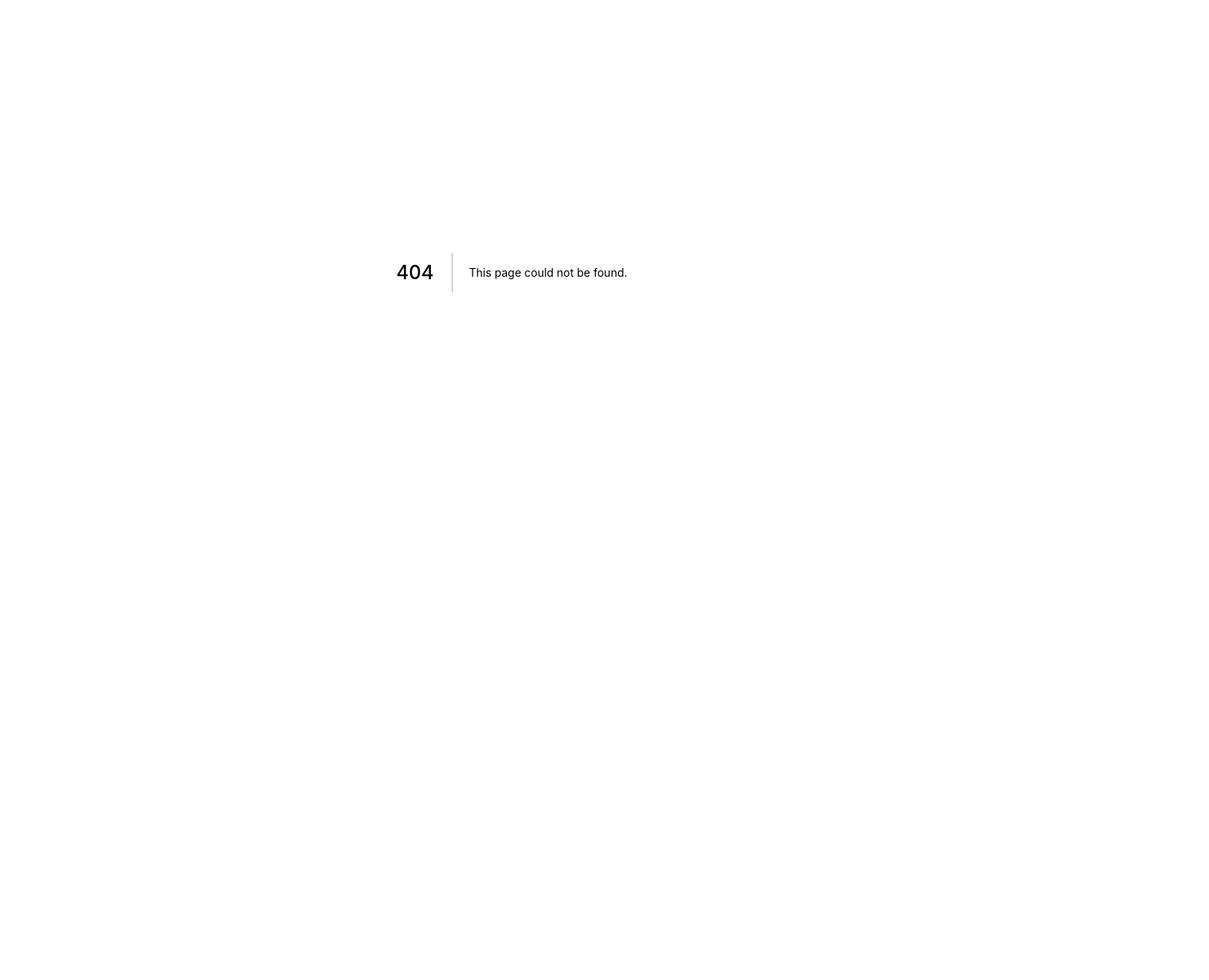
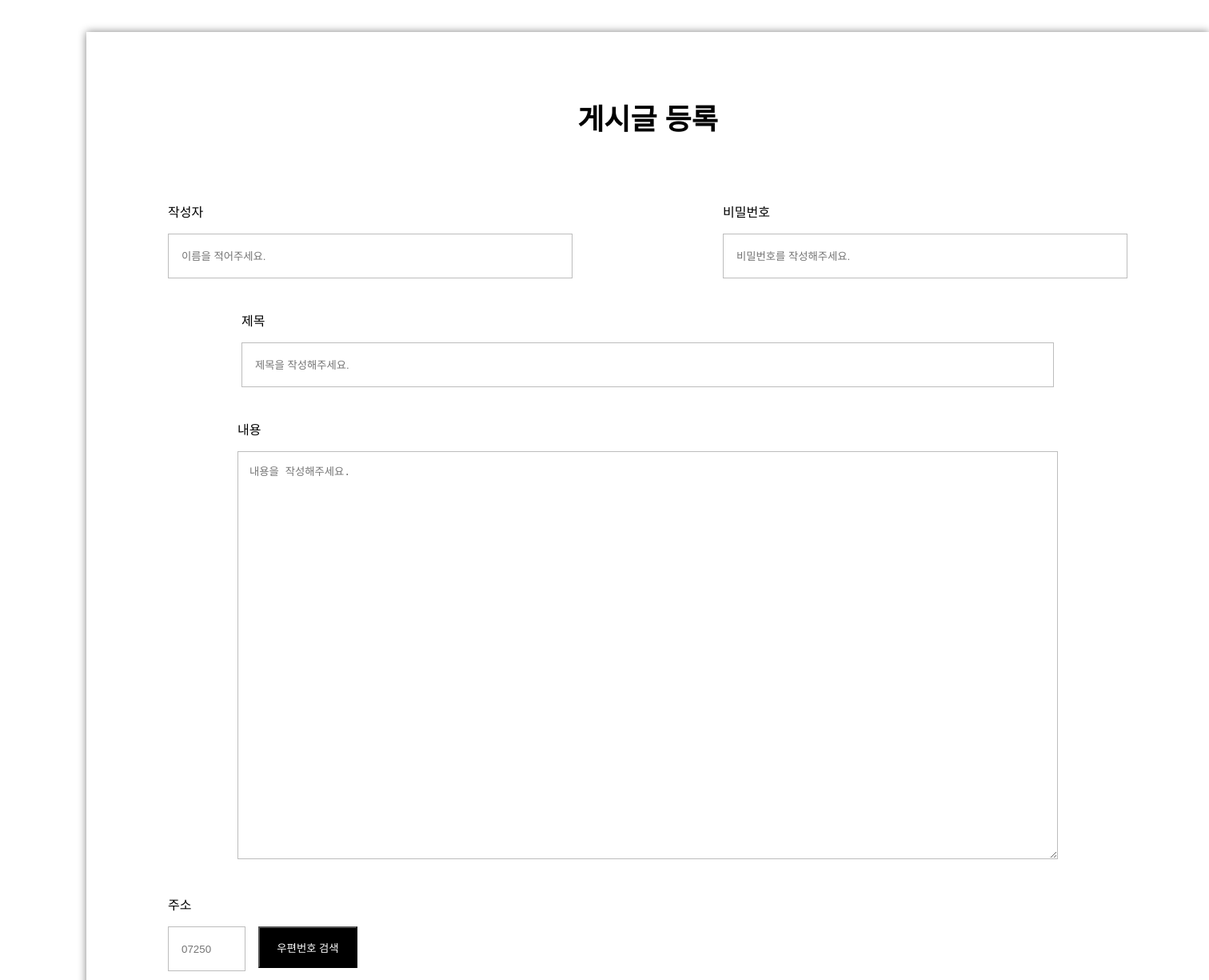
Before and after one commit to mkk4726/Freeboard_frontend, a Next.js app in the folder my-app/: page /boards/new in a window 1280 px wide. Before the commit this address had no page. Shown: the part 60-1285 px from the top of the page at 80% size, 1512 px wide, since content can reach past the window. Before the commit the page ends 800 px from the top, so only its background shows below. Built offline with nearby package versions, Linux system fonts and the light colour scheme.

Commit message:
#1 assignment

```diff
--- /dev/null
+++ b/my-app/pages/boards/new/index.js
@@ -0,0 +1,78 @@
+import {
+  Address,
+  ButtonWrapper,
+  Contents,
+  ImageWrapper,
+  InputWrapper,
+  Label,
+  OptionWrapper,
+  Password,
+  RadioButton,
+  RadioLabel,
+  SearchButton,
+  Subject,
+  SubmitButton,
+  Title,
+  UploadButton,
+  Wrapper,
+  Writer,
+  WriterWrapper,
+  Youtube,
+  Zipcode,
+  ZipcodeWrapper
+} from "../../../styles/emotion";
+
+export default function BoardWriteUI() {
+  return (
+    <Wrapper>
+      <Title>게시글 등록</Title>
+      <WriterWrapper>
+        <InputWrapper>
+          <Label>작성자</Label>
+          <Writer type="text" placeholder="이름을 적어주세요." />
+        </InputWrapper>
+        <InputWrapper>
+          <Label>비밀번호</Label>
+          <Password type="password" placeholder="비밀번호를 작성해주세요." />
+        </InputWrapper>
+      </WriterWrapper>
+      <InputWrapper>
+        <Label>제목</Label>
+        <Subject type="text" placeholder="제목을 작성해주세요." />
+      </InputWrapper>
+      <InputWrapper>
+        <Label>내용</Label>
+        <Contents placeholder="내용을 작성해주세요." />
+      </InputWrapper>
+      <InputWrapper>
+        <Label>주소</Label>
+        <ZipcodeWrapper>
+          <Zipcode placeholder="07250" />
+          <SearchButton>우편번호 검색</SearchButton>
+        </ZipcodeWrapper>
+        <Address />
+        <Address />
+      </InputWrapper>
+      <InputWrapper>
+        <Label>유튜브</Label>
+        <Youtube placeholder="링크를 복사해주세요." />
+      </InputWrapper>
+      <ImageWrapper>
+        <Label>사진첨부</Label>
+        <UploadButton>+</UploadButton>
+        <UploadButton>+</UploadButton>
+        <UploadButton>+</UploadButton>
+      </ImageWrapper>
+      <OptionWrapper>
+        <Label>메인설정</Label>
+        <RadioButton type="radio" id="youtube" name="radio-button" />
+        <RadioLabel htmlFor="youtube">유튜브</RadioLabel>
+        <RadioButton type="radio" id="image" name="radio-button" />
+        <RadioLabel htmlFor="image">사진</RadioLabel>
+      </OptionWrapper>
+      <ButtonWrapper>
+        <SubmitButton>등록하기</SubmitButton>
+      </ButtonWrapper>
+    </Wrapper>
+  );
+}
--- /dev/null
+++ b/my-app/styles/emotion.js
@@ -0,0 +1,175 @@
+import styled from "@emotion/styled";
+
+export const Wrapper = styled.div`
+  width: 1200px;
+  /* height: 1847px; */
+  border: 1px solid black;
+  margin: 100px;
+  padding-top: 80px;
+  padding-bottom: 100px;
+  padding-left: 102px;
+  padding-right: 102px;
+  display: flex;
+  flex-direction: column;
+  align-items: center;
+  border: none;
+  box-shadow: 0px 0px 10px gray;
+`;
+
+export const Title = styled.div`
+  font-family: Arial, Helvetica, sans-serif;
+  font-size: 36px;
+  font-weight: bold;
+`;
+
+export const WriterWrapper = styled.div`
+  width: 100%;
+  display: flex;
+  flex-direction: row;
+  justify-content: space-between;
+  padding-top: 40px;
+`;
+
+export const Writer = styled.input`
+  width: 486px;
+  height: 52px;
+  padding-left: 16px;
+  border: 1px solid #bdbdbd;
+`;
+
+export const Password = styled.input`
+  width: 486px;
+  height: 52px;
+  padding-left: 16px;
+  border: 1px solid #bdbdbd;
+`;
+
+export const Label = styled.div`
+  padding-bottom: 16px;
+  font-size: 16px;
+  font-weight: 500;
+`;
+
+export const InputWrapper = styled.div`
+  padding-top: 40px;
+`;
+
+export const Subject = styled.input`
+  width: 996px;
+  height: 52px;
+  padding-left: 16px;
+  border: 1px solid #bdbdbd;
+`;
+
+export const Contents = styled.textarea`
+  width: 996px;
+  height: 480px;
+  padding-left: 16px;
+  padding: 14px;
+  border: 1px solid #bdbdbd;
+`;
+
+export const ZipcodeWrapper = styled.div`
+  display: flex;
+  flex-direction: row;
+`;
+
+export const Zipcode = styled.input`
+  width: 77px;
+  height: 52px;
+  padding-left: 16px;
+  border: 1px solid #bdbdbd;
+`;
+
+export const SearchButton = styled.button`
+  width: 124px;
+  height: 52px;
+  margin-left: 16px;
+  background-color: black;
+  cursor: pointer;
+  color: white;
+`;
+
+export const Address = styled.input`
+  width: 996px;
+  height: 52px;
+  margin-top: 16px;
+  padding-left: 16px;
+  border: 1px solid #bdbdbd;
+`;
+
+export const Youtube = styled.input`
+  width: 996px;
+  height: 52px;
+  padding-left: 16px;
+  border: 1px solid #bdbdbd;
+`;
+
+export const ImageWrapper = styled.div`
+  width: 996px;
+  padding-top: 40px;
+`;
+
+export const UploadButton = styled.button`
+  width: 78px;
+  height: 78px;
+  background-color: #bdbdbd;
+  margin-right: 24px;
+  outline: none;
+  border: none;
+  cursor: pointer;
+`;
+
+export const OptionWrapper = styled.div`
+  width: 996px;
+  padding-top: 40px;
+`;
+
+export const RadioButton = styled.input`
+  cursor: pointer;
+`;
+
+export const RadioLabel = styled.label`
+  margin-left: 8px;
+  margin-right: 20px;
+  font-weight: 500;
+  cursor: pointer;
+`;
+
+export const ButtonWrapper = styled.div`
+  display: flex;
+  flex-direction: row;
+  justify-content: center;
+  padding-top: 80px;
+`;
+
+export const CancelButton = styled.button`
+  width: 179px;
+  height: 52px;
+  background-color: #bdbdbd;
+  border: none;
+  font-size: 16px;
+  font-weight: 500;
+  margin-left: 12px;
+  margin-right: 12px;
+  cursor: pointer;
+`;
+
+export const SubmitButton = styled.button`
+  width: 179px;
+  height: 52px;
+  border: none;
+  font-size: 16px;
+  font-weight: 500;
+  margin-left: 12px;
+  margin-right: 12px;
+  cursor: pointer;
+
+  background-color: yellow;
+`;
+
+export const Error = styled.div`
+  padding-top: 10px;
+  font-size: 14px;
+  color: red;
+`;
```
